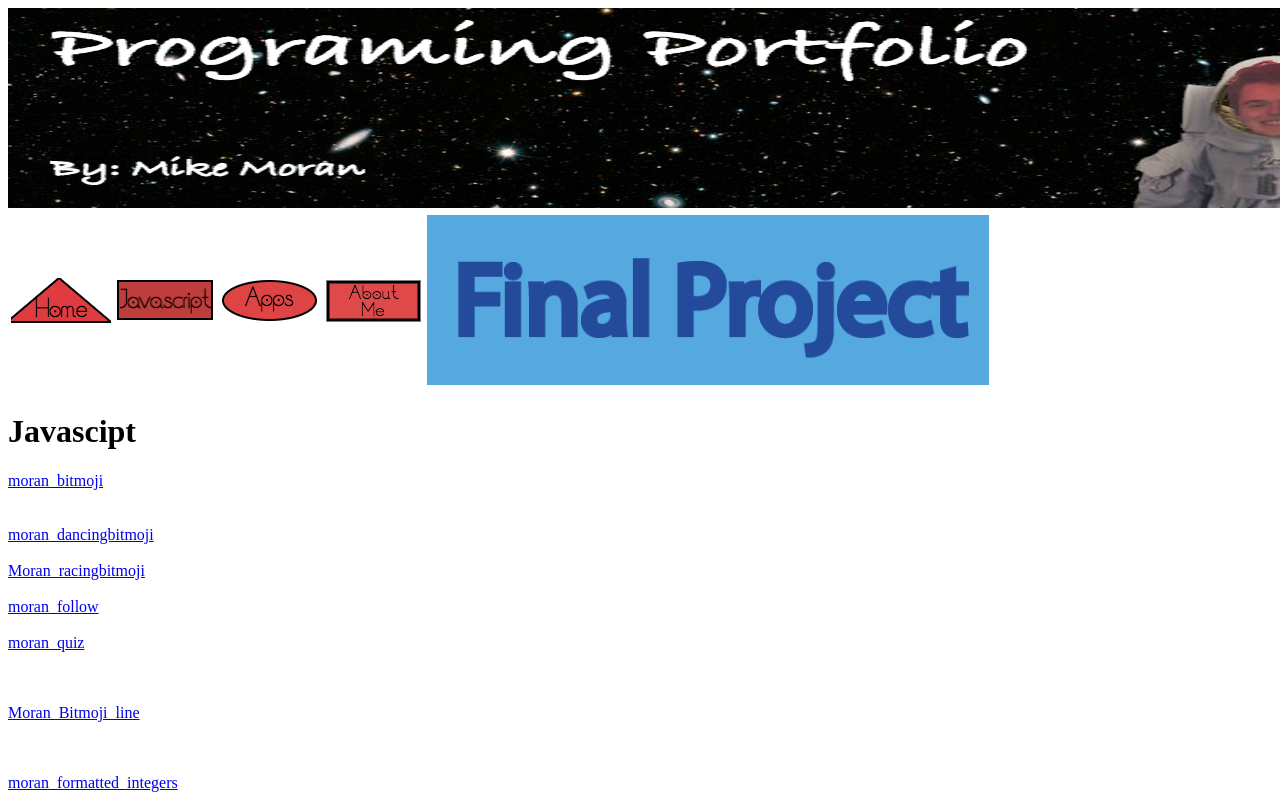
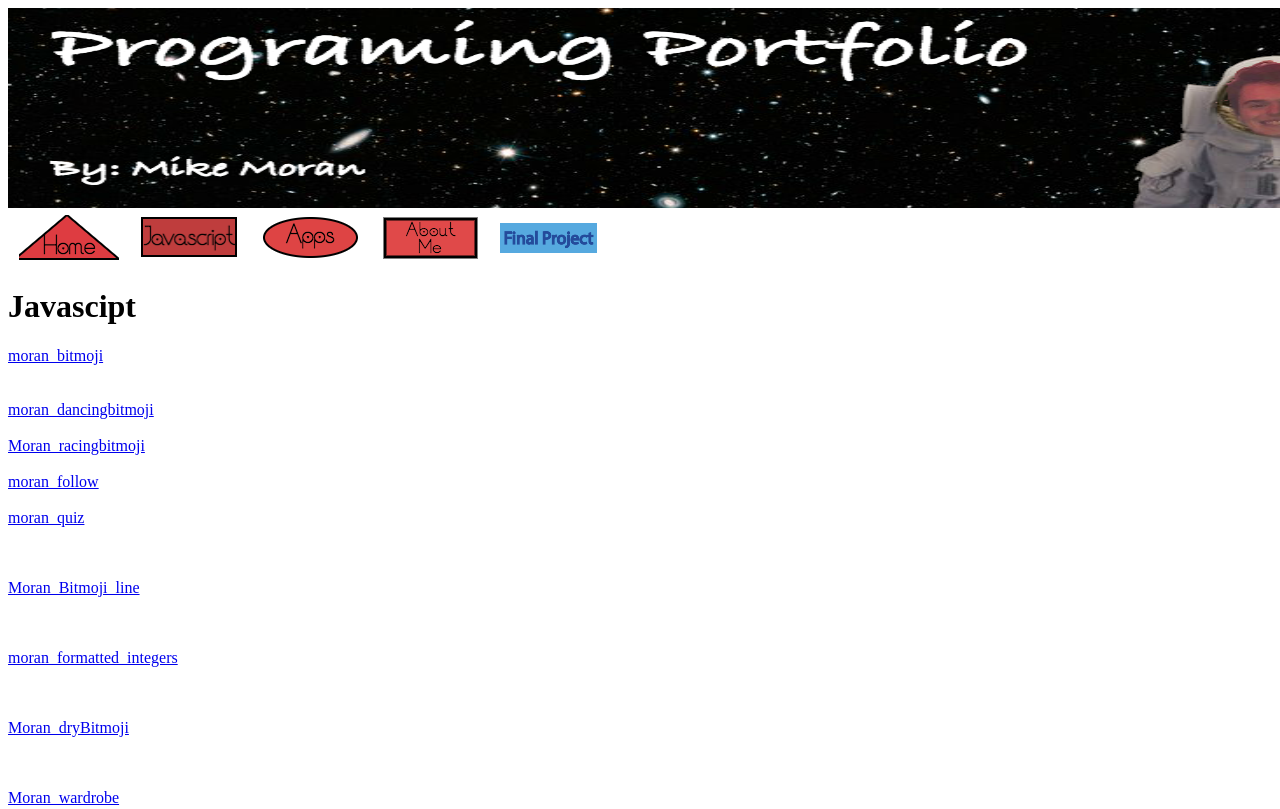
Before and after one commit to Mikey8990/Mikey8990.github.io, a plain HTML site: page javascript.html in a window 1280 px wide. Shown: the top 809 px of the page. Drawn offline with Linux system fonts and the light colour scheme; a script that the page names is missing.

Commit message:
Update javascript.html

```diff
--- a/javascript.html
+++ b/javascript.html
@@ -23,7 +23,7 @@
           <th><a href="https://mikey8990.github.io/javascript.html"><img src="Javascript.png"></a></th>
           <th><a href="https://mikey8990.github.io/apps.html"><img src="apps.png"></a></th>
           <th><a href="https://mikey8990.github.io/me.html"><img src="aboutme.png"></a></th>
-            <th><a href="https://mikey8990.github.io/FinalProject"><img src="Final.png"></a></th>
+            <th><a href="https://mikey8990.github.io/FinalProject"><img src="Final1.png"></a></th>
         </tr>
       </thead>
       </table>
```
